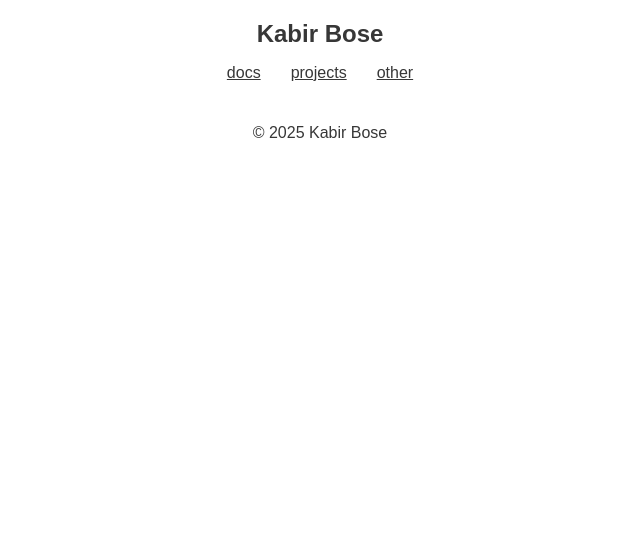
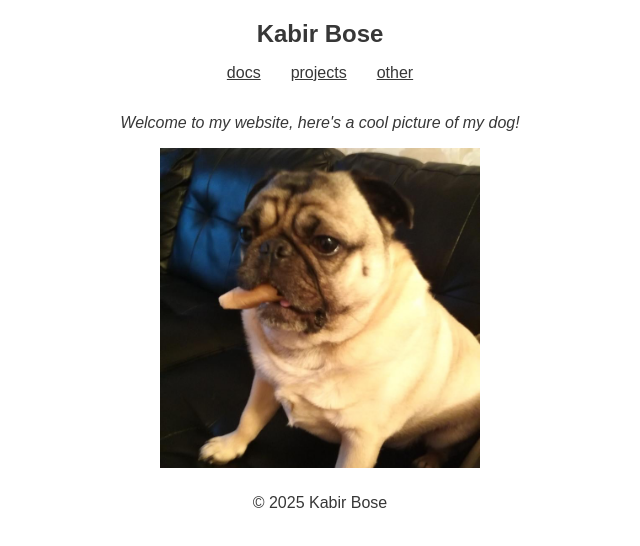
Before and after one commit to kabirbose/portfolio-2, a React (Vite) app: page / in a window 1280 px wide. Shown: the top 546 px of the page, without its empty margins (320-960 px from the left). Built offline with nearby package versions, Linux system fonts and the light colour scheme.

Commit message:
layouts complete

```diff
--- a/src/components/Directories/Directories.module.css
+++ b/src/components/Directories/Directories.module.css
@@ -15,3 +15,19 @@
   cursor: pointer;
   width: fit-content;
 }
+
+.pug-con {
+  display: flex;
+  justify-content: center;
+  align-items: center;
+  flex-wrap: wrap;
+  flex-direction: column;
+}
+
+.desc {
+  font-style: italic;
+}
+
+.puggy {
+  width: 20rem;
+}
--- a/src/components/Directories/Directories.tsx
+++ b/src/components/Directories/Directories.tsx
@@ -30,6 +30,14 @@ export default function Directories() {
         </p>
       </div>
 
+      {!activeSection && (
+        <div className={styles["pug-con"]}>
+          <p className={styles.desc}>
+            Welcome to my website, here's a cool picture of my dog!
+          </p>
+          <img className={styles.puggy} src="puggy.png" />
+        </div>
+      )}
       {activeSection === "docs" && <Docs />}
       {activeSection === "projects" && <Projects />}
       {activeSection === "other" && <Other />}
```
Also changed, not shown: public/puggy.png (added).
